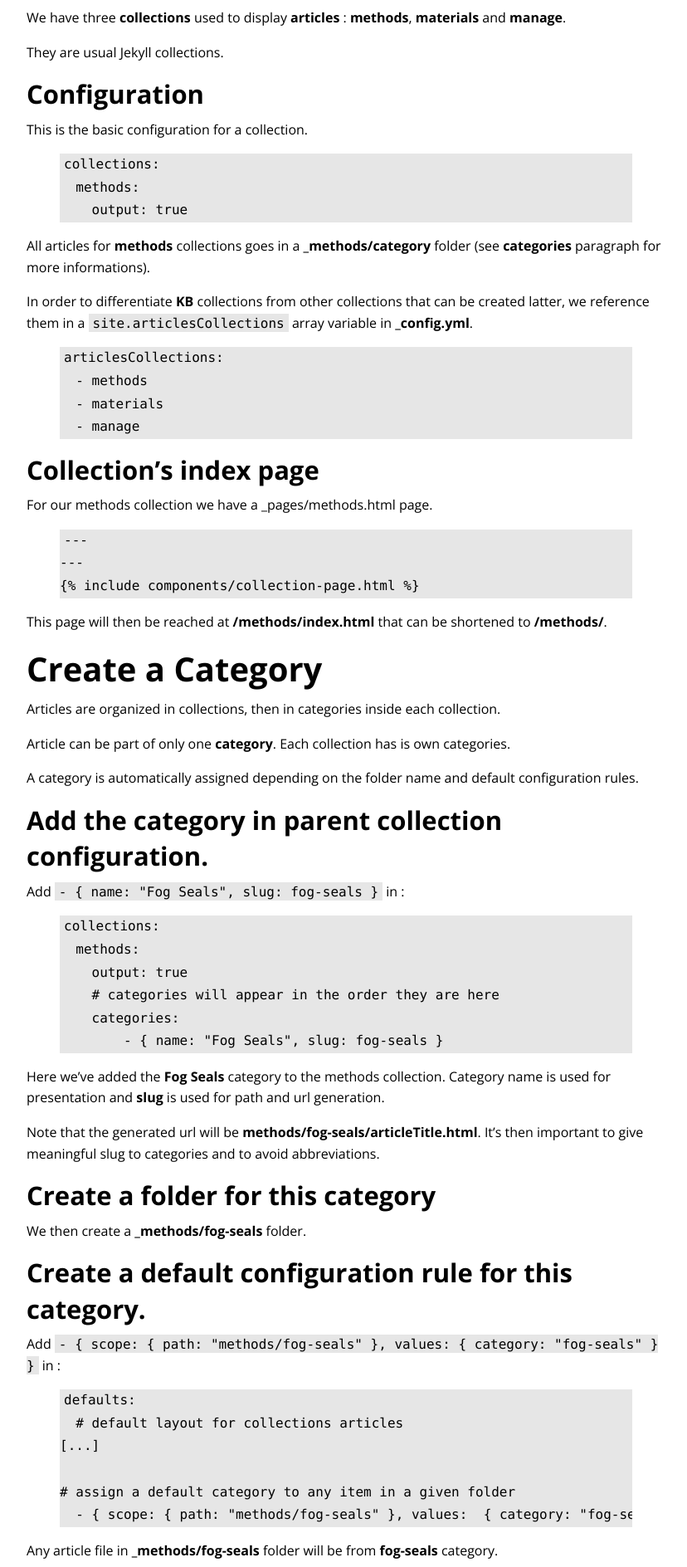
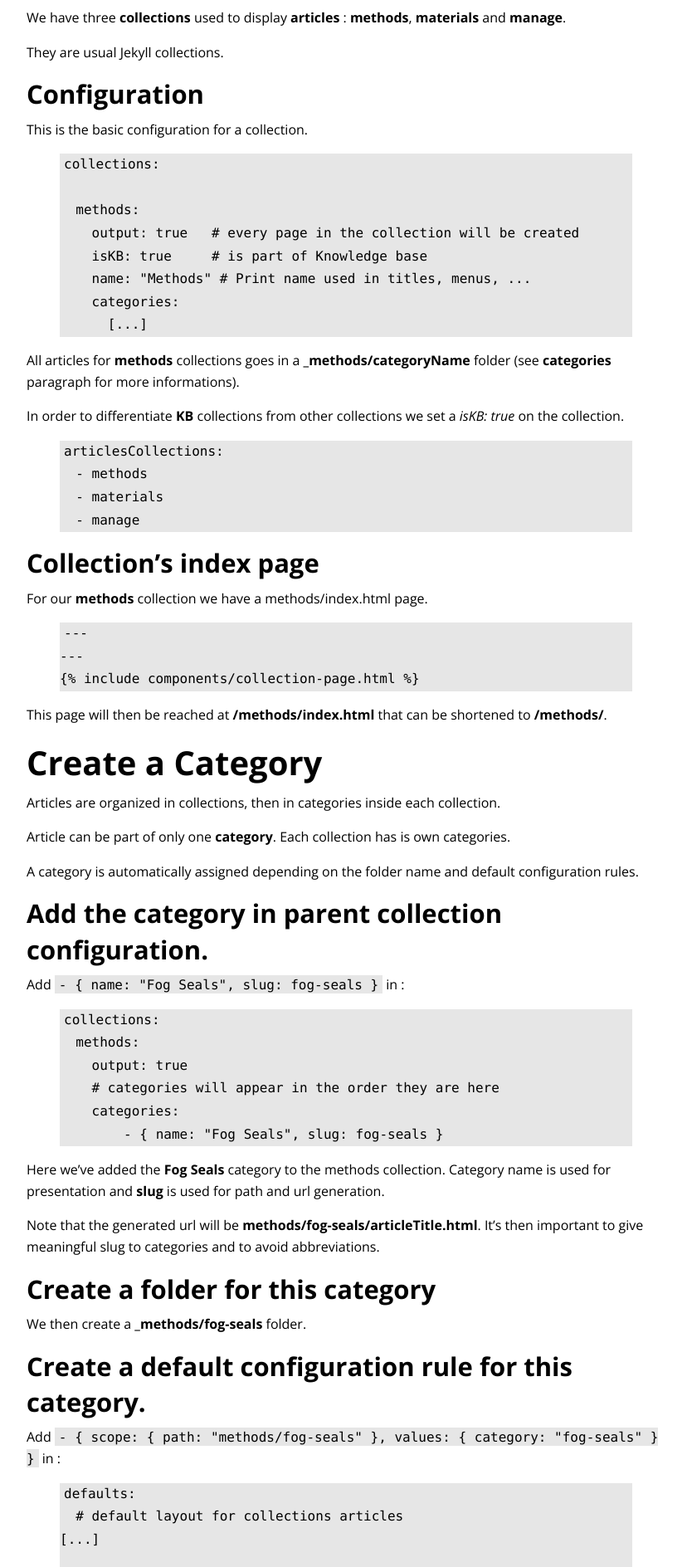
Before and after one commit to captaincoffee/p2, a Jekyll site: the page built from doc/index.md, in a window 1280 px wide. Shown: the part 631-2519 px from the top of the page at 83% size, without its empty margins (423-1251 px from the left). Built offline with Jekyll 4.4.1, drawn with Linux system fonts in a browser that asks for light colours.

Commit message:
Edited KB documentation page

```diff
--- a/doc/index.md
+++ b/doc/index.md
@@ -38,15 +38,19 @@ This is the basic configuration for a collection.
 
 {% highlight yaml %}
 collections:
+
   methods:
-    output: true
+    output: true   # every page in the collection will be created
+    isKB: true     # is part of Knowledge base
+    name: "Methods" # Print name used in titles, menus, ...
+    categories:
+      [...]
 {% endhighlight %}
 
-All articles for **methods** collections goes in a **_methods/category** folder
+All articles for **methods** collections goes in a **_methods/categoryName** folder
 (see **categories** paragraph for more informations).
 
-In order to differentiate **KB** collections from other collections that can be created latter,
-we reference them in a `site.articlesCollections` array variable in **_config.yml**.
+In order to differentiate **KB** collections from other collections we set a *isKB: true* on the collection.
 
 {% highlight yaml %}
 articlesCollections:
@@ -57,7 +61,7 @@ articlesCollections:
 
 ### Collection's index page
 
-For our methods collection we have a _pages/methods.html page.
+For our **methods** collection we have a methods/index.html page.
 
 {% highlight yaml %}
 {% raw %}
```
Also changed, not shown: assets/css/app.css.
